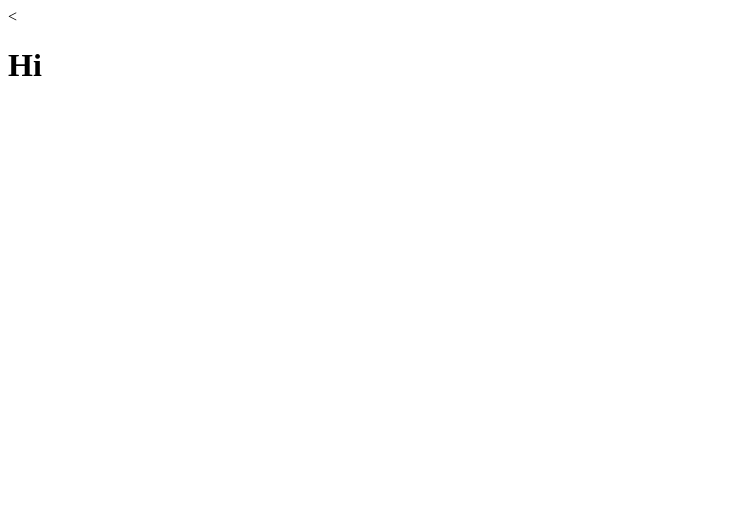
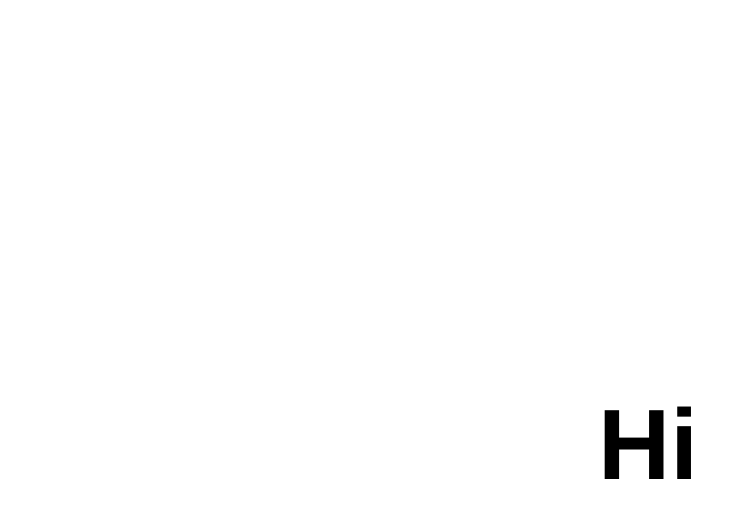
Before and after one commit to hamidallah/hello, a plain HTML site: page index.html in a window 1280 px wide. Shown: the whole page, without its empty margins (0-746 px from the left). Drawn offline with Linux system fonts and the light colour scheme.

Commit message:
Center H1

```diff
--- a/index.html
+++ b/index.html
@@ -1,7 +1,17 @@
-<<html>
+<html>
 	<head>
 		<title></title>
 	</head>
+	<style type="text/css">
+h1{
+	position: absolute;
+	top: 40%;
+	width: 100%;
+	font-family: Helvetica;
+	font-size: 100;
+	text-align: center;
+}
+	</style>
 	<body>
 		<h1>Hi</h1>
 	</body>
```
